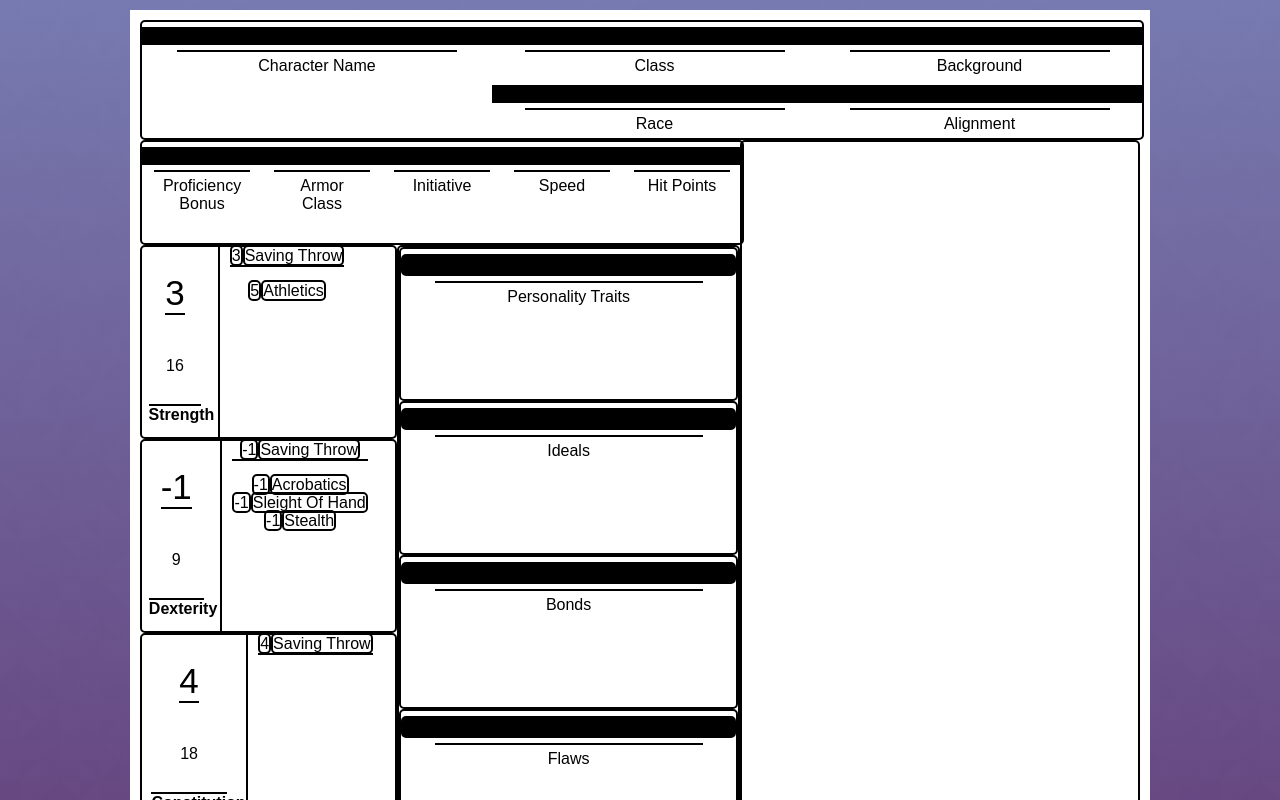
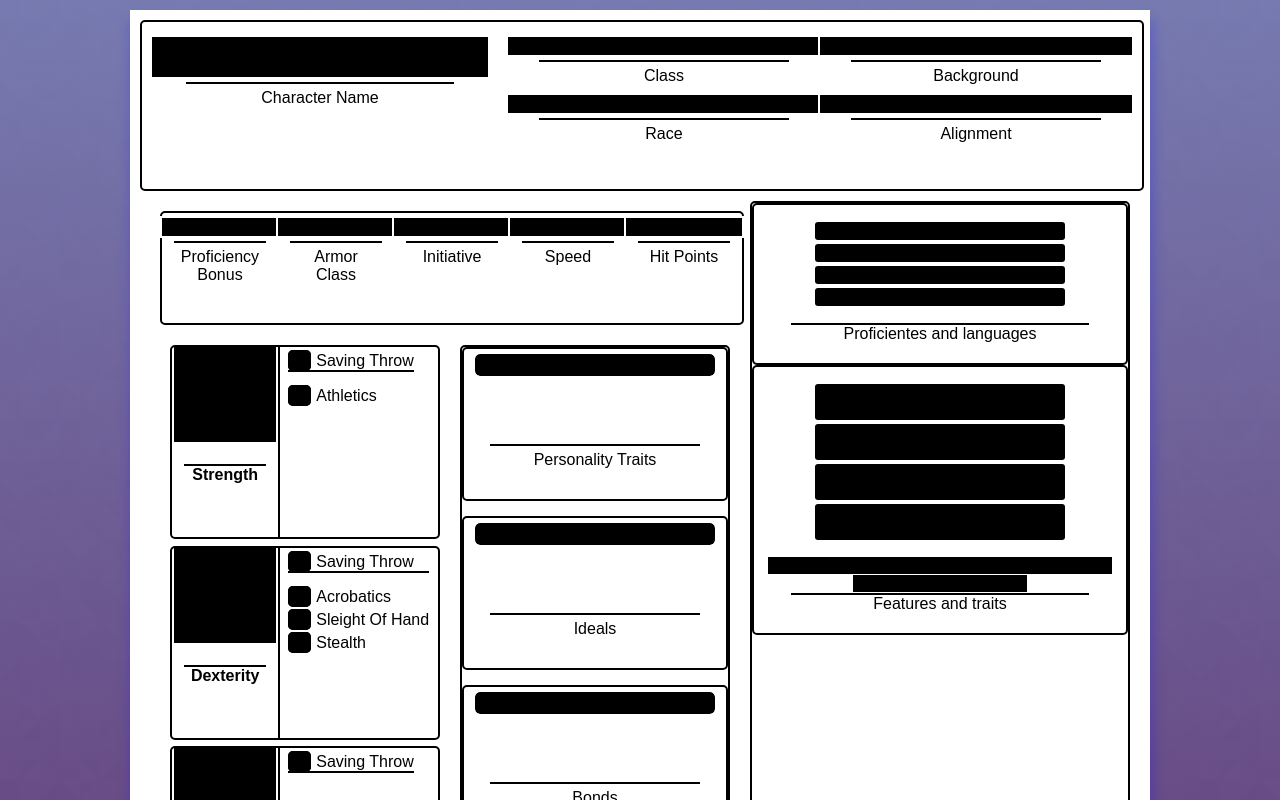
Before and after one commit to silveriac/Amnesia-DnD-Sheets, a React (Create React App) app: page / in a window 1280 px wide. Shown: the top 800 px of the page. Built offline with nearby package versions, Linux system fonts and the light colour scheme.

Commit message:
added new sections

```diff
--- a/src/App.css
+++ b/src/App.css
@@ -45,17 +45,39 @@ html{
     background: linear-gradient(to top, rgba(129, 12, 133, 0.5), rgba(135, 140, 207, 0.8)), url("../public/prism.png");
     font-family: "Tuffy", sans-serif;;
 }
-body{
+#App{
+    position: relative;
+}
+#container1{
     width: 1000px;
     aspect-ratio: 1/1.4;
     background-color: white;
     padding: 10px;
     margin-inline: auto;
     margin-block: 10px;
+    box-shadow: 2px 12px 12px 2px rgba(0, 0, 255, 0.2);
+}
+#container2{
+    width: 500px;
+    top: 200px;
+    right: 300px;
+    aspect-ratio: 1/1.4;
+    background-color: white;
+    border: 10px solid black;
+    border-radius: 10px;
+    padding: 10px;
+    margin-inline: auto;
+    margin-block: 10px;
+    position: absolute;
+    display: none; /*change this */
+    box-shadow: 2px 12px 12px 2px rgba(0, 0, 255, 0.2);
 }
 header, main, div, span, ul, section, footer{
     /* outline: solid red 2px; */
     /* padding: 10px; kill this */
+}
+section{
+    margin: 10px;
 }
 .description, .stat{
     margin-block: 5px;
@@ -64,6 +86,12 @@ header{
     width: 100%;
     height: 10%;
     display: flex;
+}
+header #nameContainer > div:first-child{
+    margin-bottom: 20%;
+}
+header #nameContainer .stat{
+    font-size: 35px;
 }
 div, span{
     position: relative;
@@ -80,9 +108,21 @@ p, span, label{
 ul, li{
     margin: auto;
     margin-top: 0;
-    margin-left: 5px;
+    margin-left: 7px;
     list-style-type: none;
     padding: 0;
+    text-align: left;
+}
+li{
+    margin-block: 5px;
+
+}
+li > span:first-child{
+    padding-inline: 5px;
+    margin-right: 5px;
+    border: 2px solid black;
+    border-radius: 5px;
+    /* outline: 2px solid white; */
 }
 li:first-child{
     margin-bottom: 15px;
@@ -93,6 +133,10 @@ main{
     height: 90%;
     display: grid;
     grid-template-columns: 60% 40%;
+}
+.stat{
+    outline: solid 2px white;
+
 }
 .stat:not(>.description){
     height: 50%;
@@ -128,7 +172,7 @@ main{
     width: 100%;
     height: 100%;
     display: grid;
-    grid-template-columns: 3fr 4fr;
+    grid-template-columns: 1fr 1fr;
 }
 #generalStats{
     width: 100%;
@@ -141,7 +185,19 @@ main{
     grid-template-rows: 1fr 1fr 1fr 1fr 1fr 1fr;
 }
 #characterTraits > div{
+    display: flex;
+    flex-direction: column;
+    justify-content: space-between;
+    margin-block: 15px;
     height: 150px;
+}
+#characterTraits .stat{
+    width: 90%;
+    margin-inline: auto;
+}
+#characterTraits .description{
+    margin-bottom: 0px;
+    float: bottom;
 }
 #characterTraits > div:nth-child(5){
     height: 500px;
@@ -155,30 +211,38 @@ main{
     height: 95%;
 }
 .modifier{
-    font-size: 35px;
-    border-bottom: 2px solid black;
+    font-size: 40px;
+    /* border-bottom: 2px solid black; */
+}
+.modifier span:not(.core-stat){
+    font-weight: 700;
 }
 .attribute{
     display: grid;
-    grid-template-columns: 3fr 7fr;
+    grid-template-columns: 5fr 8fr;
     border: solid black 2px;
     border-radius: 5px;
     height: 190px;
 }
 .attribute > div{
     display: grid;
-    padding-right: 10px;
-    grid-template-rows: 2fr 1fr 1fr;
+    width: 100%;
+    padding-inline: 2px;
+    grid-template-rows: 4fr 3fr 1fr;
     border-right: solid black 2px;
-
 }
 .attribute .description{
     font-weight: 700;
 }
-
-
+.modifier span:first-child{
+    border-bottom: 2px solid black;
+}
+.core-stat{
+    font-size: 20px;
+}
 
 /*-----BORDERS-----*/
+
 header{
     border: 2px solid black;
     border-radius: 5px;
@@ -191,6 +255,9 @@ header{
     border: 2px solid black;
     border-radius: 5px;
 }
+#characterTraits > div:first-child, #right > div:first-child{
+    margin-top: 0px;
+}
 #characterTraits > div, #characterTraits > div > div:first-child{
     border: 2px solid black;
     border-radius: 5px;
@@ -198,6 +265,28 @@ header{
 #right{
     border: 2px solid black;
     border-radius: 5px;
+}
+#right > div{
+    border: 2px solid black;
+    border-radius: 5px;
+    padding-top: 15px;
+    padding-bottom: 20px;
+    height: fit-content;
+    display: flex;
+    flex-direction: column;
+    justify-content: center;
+    align-items: center;
+}
+#right > div > span{
+    border: 2px solid white;
+    border-radius: 5px;
+    width: 250px;
+}
+#right span:last-of-type{
+    margin-bottom: 15px;
+}
+#right span>:first-child{
+    font-weight: bold;
 }
 
 /*-----BLACKOUT-----*/
@@ -221,7 +310,3 @@ input{
 input:checked{
     opacity: 1;
 }
-li > span{
-    border: 2px solid black;
-    border-radius: 5px;
-}
--- a/src/App.js
+++ b/src/App.js
@@ -1,4 +1,5 @@
 import './App.css';
+import spells from './spell-links.json';
 import baldric from './baldric.json';
 import { useState } from 'react';
 
@@ -12,8 +13,6 @@ const dndSkills = {
   };
 
 let character = baldric; //change this based on queryParams
-//console.log(Object.keys(dndSkills))
-Object.keys(dndSkills).map((element) => {console.log(element)});
 
 const generalStats = [
     { stat: character.ProficiencyBonus, description: "Proficiency Bonus" },
@@ -38,13 +37,14 @@ const characterTraits = [
     { stat: character.Equipment.join("\n"), description: "Equipment" },
 ];
 
+
 function StatComponent({ stat, description }) {
     const [isVisible, setVisibility, style] = useVisibility(false);
 
     return (
         <div>
             <div onClick={() => setVisibility(true)} className="stat" style={style}>
-                {isVisible ? stat : "0"}
+                {stat}
             </div>
             <div className="description">
                 <p>{description}</p>
@@ -54,25 +54,31 @@ function StatComponent({ stat, description }) {
 };
 
 function AttributeComponent({ attribute, description, skillproficiencies, saveproficiencies}) {
-    const modifier = Math.floor((attribute - 10) / 2);
-    //console.log(saveproficiencies.includes("Wisdom"));
-
+    const [isVisible, setVisibility, style] = useVisibility(false);
+    let modifier = Math.floor((attribute - 10) / 2);
+    let modifierPlus = modifier > 0 ? "+" + modifier.toString() : modifier;
+    let savingThrow = saveproficiencies.includes(attribute) ? modifier + character.ProficiencyBonus : modifier;
     return (
         <div className="attribute">
             <div>
-                <span className="modifier">{modifier}</span>
-                <span className="core-stat">{attribute}</span>
+                <div onClick={() => setVisibility(true)} className="modifier" style={style}>
+                    <span>{isVisible? modifierPlus : 0}</span>
+                    <br/>
+                    <span className="core-stat">{isVisible? attribute : "+0"}</span>
+                </div>
+
                 <span className="description">{description}</span>
             </div>
             <ul>
                 <SkillComponent
-                        skillStat={saveproficiencies.includes(attribute) ? modifier + character.ProficiencyBonus : modifier}
+                        skillStat={savingThrow > 0 ? "+" + savingThrow.toString() : savingThrow}
                         skillName= "Saving Throw"
                 />
                 {dndSkills[description].map((element, index) =>{
+                    let skill = skillproficiencies.includes(element) ? modifier + character.ProficiencyBonus : modifier;
                     return(
                         <SkillComponent
-                        skillStat={skillproficiencies.includes(element) ? modifier + character.ProficiencyBonus : modifier}
+                            skillStat={skill > 0 ? "+" + skill.toString() : skill}
                             skillName={element}
                         />
                     )
@@ -83,30 +89,70 @@ function AttributeComponent({ attribute, description, skillproficiencies, savepr
 };
 
 function SkillComponent({skillStat, skillName}) {
+    const [isVisible, setVisibility, style] = useVisibility(false);
+
     return (
         <li>
-            <span className="stat-horizontal">
-                {skillStat}
+            <span onClick={() => setVisibility(true)} className="stat-horizontal" style={style}>
+                {isVisible? skillStat : 0}
             </span>
             <span>{skillName}</span>
         </li>
     );
 };
 
-function useVisibility(initial = false) {
-    const [isVisible, setVisibility] = useState(initial);
-
-    const style = isVisible ? {} : {
-        backgroundColor: "black",
-        cursor: "pointer",
+function ProficiencyComponent({proficiency}) {
+    const [isVisible, setVisibility, style] = useVisibility(false);
+    return(
+        <>
+            <span onClick={() => setVisibility(true)} style={style}>
+                {isVisible? proficiency : "No item"}
+            </span>
+        </>
+    );
 };
 
-    return [isVisible, setVisibility, style];
+function TraitsComponent({traitName, traitDescription}) {
+    const [isVisible, setVisibility, style] = useVisibility(false);
+    if(Array.isArray(traitDescription)){
+        traitDescription = traitDescription.map(element => (
+            <>
+                <a href={spells[element][1]} target="_blank" rel="noreferrer">
+                    {element}
+                </a>
+                <br />
+            </>
+        ));
+    };
+    return(
+        <>
+            <span onClick={() => setVisibility(true)} style={style}>
+                <span>
+                    {isVisible && ("• " + traitName + ": ")}
+                </span>
+            <br/>
+                {isVisible? traitDescription : "No item"}
+            </span>
+        </>
+    );
 };
 
-function App() {
+function SpellcastingComponent({proficiency}) {
+    const [isVisible, setVisibility, style] = useVisibility(false);
+    return(
+        <div>
+            <span onClick={() => setVisibility(true)} style={style}>
+                • Spellcasting: not much for the moment, make some structure for this
+            </span>
+        </div>
+    );
+};
+
+
+function Container1({}) {
     return (
-        <div className="App">
+        <div id="container1">
+            <div>
                 <header>
                     <section id="nameContainer">
                         <StatComponent stat={character.CharacterName} description="Character Name" />
@@ -124,12 +170,9 @@ function App() {
                                 <StatComponent stat={element.stat} description={element.description} />
                             ))}
                         </section>
-
                         <section id="leftBottom">
                             <section id="attributeSection">
                                 {Object.keys(dndSkills).map((element) =>  (
-                                //console.log(element);
-
                                     <AttributeComponent
                                         attribute={character.Attributes[element]}
                                         description={element}
@@ -146,9 +189,60 @@ function App() {
                         </section>
                     </section>
                     <section id="right">
-
+                        <div>
+                            {character.ProficienciesAndLanguages.map(element => (
+                                <ProficiencyComponent proficiency={element} />
+                            ))}
+                            <div className='description'>Proficientes and languages</div>
+                        </div>
+                        <div>
+                            {Object.keys(character.FeaturesAndTraits).map((element) => (
+                                <TraitsComponent traitName={element} traitDescription={character.FeaturesAndTraits[element]}/>
+                            ))}
+                            {character.Spellcaster === true ? <SpellcastingComponent /> : ""}
+                            <div className='description'>Features and traits</div>
+                        </div>
                     </section>
                 </main>
+            </div>
+        </div>
+    );
+};
+
+function Container2({}) {
+    const [isActive, setActive, style] = useActive(false);
+    return (
+        <div id="container2">
+
+        </div>
+    );
+};
+
+const useVisibility = (initial = false) => {
+    const [isVisible, setVisibility] = useState(initial);
+    const style = isVisible ? {} : {
+        backgroundColor: "black",
+        cursor: "pointer",
+        webkitUserSelect: "none",
+        msUserSelect: "none",
+        userSelect: "none"
+    };
+    return [isVisible, setVisibility, style];
+};
+
+const  useActive = (initial = false) =>{
+    const [isActive, setActive] = useState(initial);
+        const style = isActive ? {} : {
+        display: "none"
+    };
+    return [isActive, setActive, style];
+}
+
+function App() {
+    return (
+        <div className="App">
+            <Container1 />
+            <Container2 />
         </div>
     );
 }
--- /dev/null
+++ b/src/spell-links.json
@@ -0,0 +1,8 @@
+{
+  "Bane": [1, "https://www.dndbeyond.com/spells/2009-bane"],
+  "Hunter's Mark": [1, "https://www.dndbeyond.com/spells/2619166-hunters-mark"],
+  "Cure Wounds": [1, "https://www.dndbeyond.com/spells/2619079-cure-wounds"],
+  "Command": [1, "https://www.dndbeyond.com/spells/2618985-command"],
+  "Searing Smite": [1, "https://www.dndbeyond.com/spells/2619009-searing-smite"],
+  "Compelled Duel": [1, "https://dnd5e.wikidot.com/spell:compelled-duel"]
+}
```
Also changed, not shown: src/baldric.json (+5 -4 lines). Lines whose indentation alone changed are shown as unchanged.
